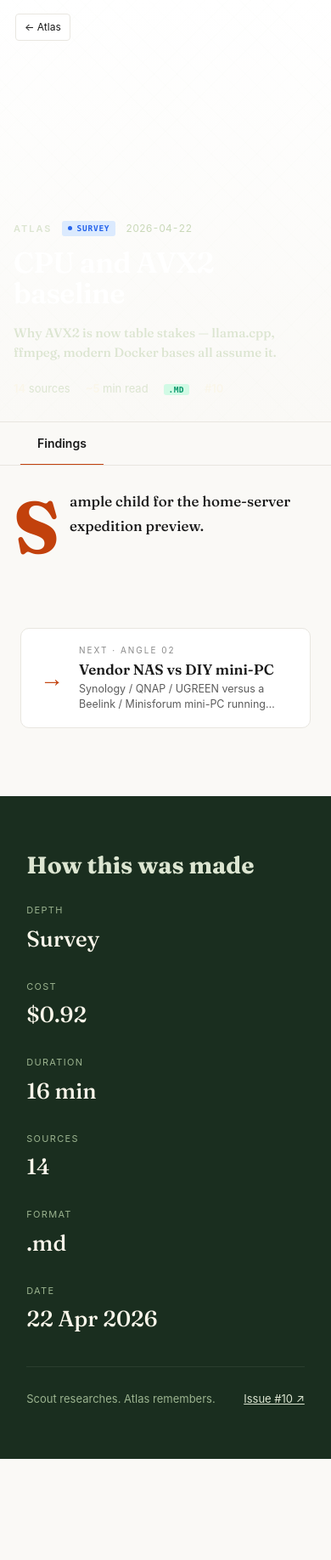
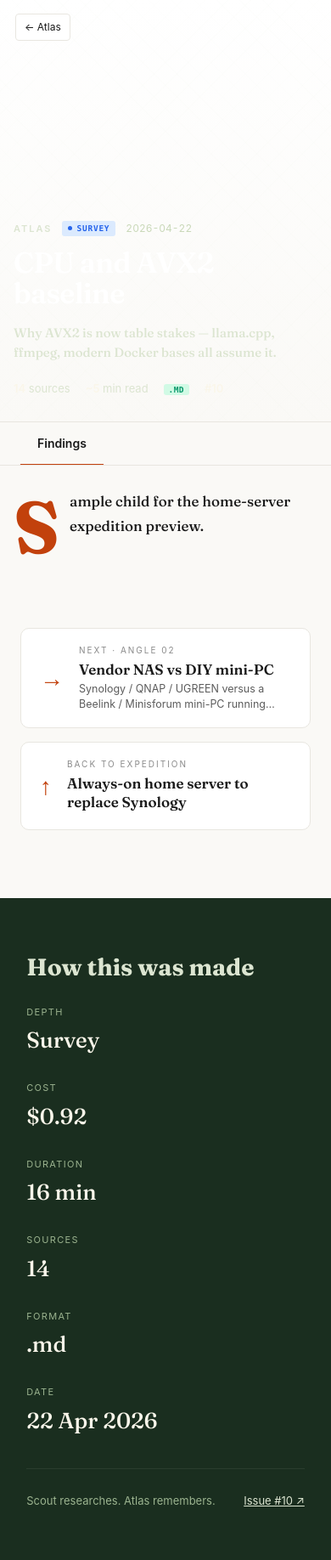
Before and after one commit to Laoujin/Compass, a Jekyll site: the page built from research/2026-04-22-always-on-home-server/cpu-and-avx2-baseline/index.md, in a window 390 px wide. Shown: the whole page at 85% size. Built offline with Jekyll 4.4.1, drawn with Linux system fonts in a browser that asks for light colours; before the commit the page ends 1717 px from its top, so only the background shows below that.

Commit message:
mobile: back to parent

```diff
--- a/_layouts/research.html
+++ b/_layouts/research.html
@@ -144,6 +144,15 @@
         </div>
       </a>
       {% endif %}
+      {% if parent_page %}
+      <a class="research-pager-card up" href="{{ parent_page.url | relative_url }}">
+        <span class="rp-arrow">↑</span>
+        <div class="rp-body">
+          <div class="rp-lbl">Back to expedition</div>
+          <h4>{{ parent_page.title }}</h4>
+        </div>
+      </a>
+      {% endif %}
     </div>
   </nav>
   {% endif %}
--- a/assets/research.css
+++ b/assets/research.css
@@ -576,6 +576,7 @@ body.research-page {
 }
 .research-pager-card.prev { grid-column: 1; }
 .research-pager-card.next { grid-column: 2; flex-direction: row-reverse; text-align: right; }
+.research-pager-card.up   { display: none; }
 .research-pager-card .rp-arrow {
   font-size: 28px;
   line-height: 1;
@@ -614,8 +615,10 @@ body.research-page {
 @media (max-width: 720px) {
   .research-pager-row { grid-template-columns: 1fr; }
   .research-pager-card.prev,
-  .research-pager-card.next { grid-column: 1; }
+  .research-pager-card.next,
+  .research-pager-card.up { grid-column: 1; }
   .research-pager-card.next { flex-direction: row; text-align: left; }
+  .research-pager-card.up { display: flex; }
 }
 
 /* "Green thing" footer — full sage-on-deep-green palette from the
```
